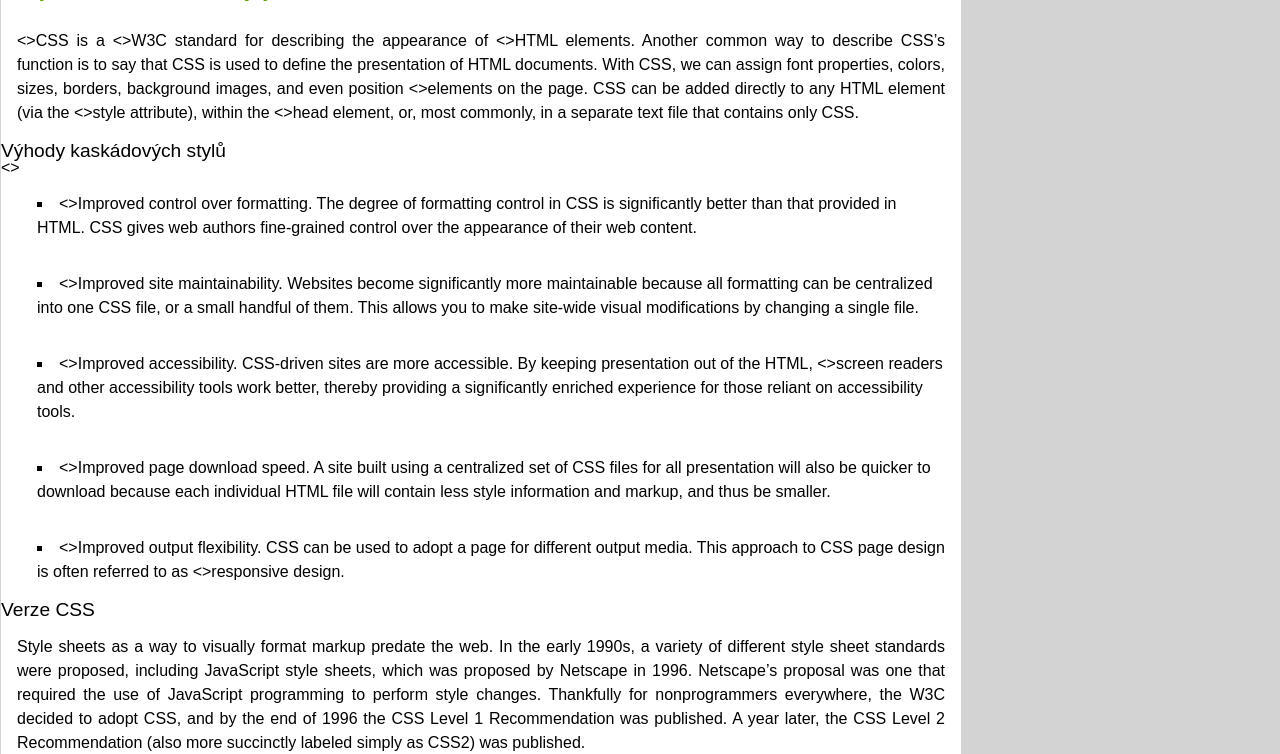
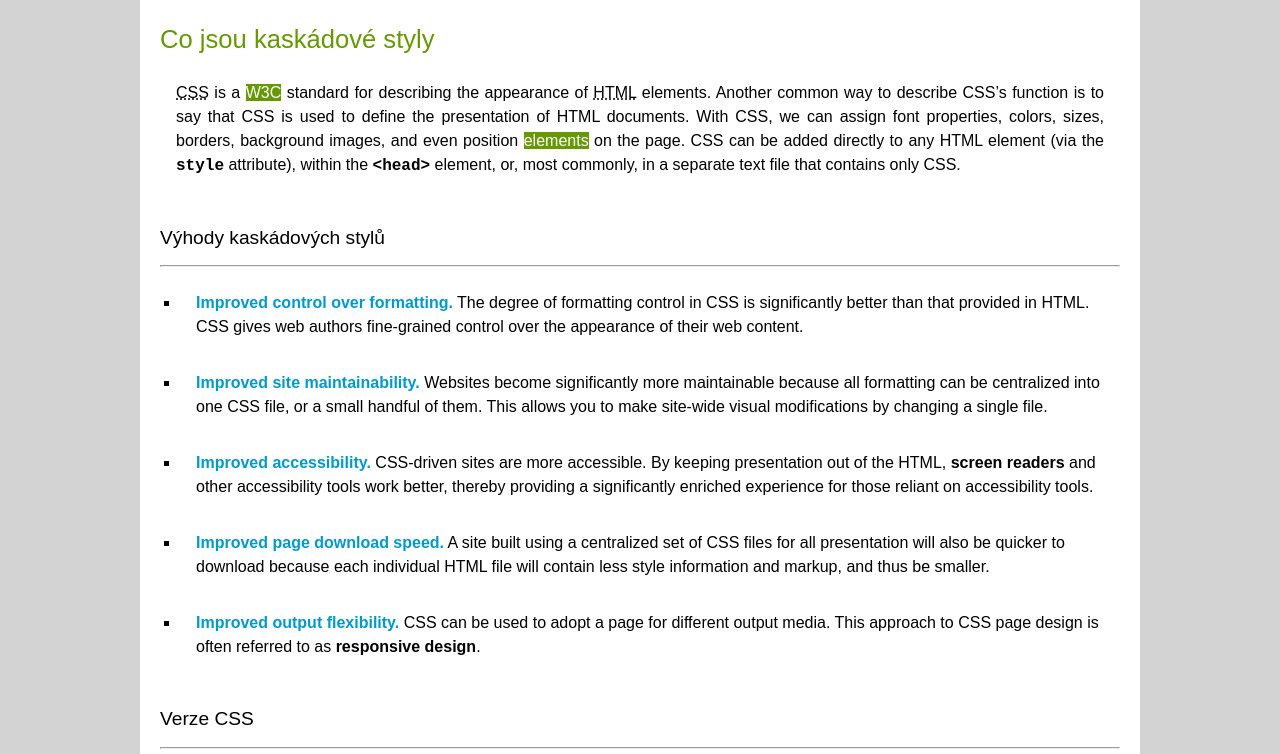
Before and after one commit to NikelVitek/zaklady-css, a plain HTML site: page index.html in a window 1280 px wide. Shown: the part 129-883 px from the top of the page. Drawn offline with Linux system fonts and the light colour scheme.

Commit message:
Finalni verze

```diff
--- a/css/styly.css
+++ b/css/styly.css
@@ -7,10 +7,10 @@ body {
 #obal {
   width: 960px;
   padding: center;
-  /* Nastav okraje tak, aby byl blok obal na str�nce vycentrov�n */
+  margin: 0 auto;
   border: 1px solid lightgray;
   padding: -20px;
-  /* Vnit�n� odsazen� - 20 pixel� */
+  padding: 20px;
   background-color:white;
   color: #000000;
   /* Barva textu - tmav� �ed� odst�n, �estn�ctkov� hodnoty 3 */
@@ -38,14 +38,14 @@ a:hover {
 
 h1 {
   text-align:center;
-  text-size-adjust: 200%;
-  font-weight: 700;
-  /* Barva nadpisu bude toto�n� s barvou zv�razn�n�ho odkazu */
+  font-size:200%;
+  font-weight:bold;
+  color: rgb(0,153,204);
   text-transform: uppercase;
   height: 2em;
 }
 
-h1, h2 {
+h3, h2 {
   font-weight: 200;
   line-height: 2em;
 }
@@ -56,6 +56,7 @@ h2 {
 }
 
 h3 {
+  padding-top:25px;
   font-size: 1.2em;
   text-decoration: dotted;
   text-decoration-color: white;
@@ -76,14 +77,12 @@ li {
   margin-left: 20px;
 }
 
-/* Nastavte pravidlo pro v�echny tu�n� a mod�e zv�razn�n� texty v odr�k�ch. */
-
-/* Nastavte pravidlo pro v�echny odstavce-pozn�mky:
-    * na lev�m okraji bude �ed� ohrani�en� 10px siln�
-    * text bude zleva odsazen o 50 pixel�
-    * pou�it� font bude o 10% men�� ne� z�kladn� p�smo
-    * p�smo bude naklon�n� (kurz�va)
-*/
+.poznamka{
+  border-left: 10px solid gray;
+  padding-left: 50px;
+  font-size: 90%;
+  font-style: italic;
+}
 
 footer {
   color: gray;
@@ -96,6 +95,20 @@ strong {
   font-weight: bold;
 }
 
+mark{
+  background-color: rgb(102,153,0);
+  color: white;
+}
+
+b{
+  color: rgb(0,153,204);
+  font-weight: bold;
+}
+
+code{
+  font-family: "Courier New";
+  font-weight: bold;
+}
 
 /* Nastavte pravidla pro zna�ky vlo�en� do textu �vodn�ho odstavce,
    aby kone�n� vzheld textu odpov�dal p�edloze. */
--- a/index.html
+++ b/index.html
@@ -8,51 +8,46 @@
         <link rel="stylesheet" href="./css/styly.css">
     </head>
     <body>
-        <section id="obal">
+        <div id="obal">
             <nav>
-                <a href="http://validator.w3c.org">Validátor</a>
+                <a href="https://validator.w3.org/">Validátor</a>
         <a href="https://www.w3schools.com">W3schools</a>
-        <a href="">Jak psát web</a>
+        <a href="https://www.jakpsatweb.cz">Jak psát web</a>
             </nav>
             <h1>Úvod do CSS</h1>
             <h2>Co jsou kaskádové styly</h2>
-        <!-- Vlož následující elementy do textu odstavce:
-             1. Elementy označující zkratky - pro zkratky CSS a HTML (přidej vhodné titulky vysvětlující zkratku)
-             2. Elementy mark pro zvýraznění slov "W3C" a "elements".
-             3. Element pro označení programového kódu v případě značky "<head>" a atributu "style".
-             4. Značku "<head>" zapiš s využitím vhodných entit.
-        -->
-            <p><>CSS</> is a <>W3C</>
-                standard for describing the appearance of <>HTML</> elements.
+
+            <p> <abbr title="Kaskádové styly">CSS</abbr>  is a <mark>W3C</mark>
+                standard for describing the appearance of <abbr title="Hypertext Markup Language">HTML</abbr> elements.
                 Another common way to describe CSS’s function is to say that CSS is used to define
                 the presentation of HTML documents. With CSS, we can assign font properties,
-                colors, sizes, borders, background images, and even position <>elements</> on the page.
-                CSS can be added directly to any HTML element (via the <>style</> attribute), within
-                the <>head</> element, or, most commonly, in a separate text file that contains only CSS.</p>
+                colors, sizes, borders, background images, and even position <mark>elements</mark> on the page.
+                CSS can be added directly to any HTML element (via the <code>style</code> attribute), within
+                the <code>&lt;head&gt;</code> element, or, most commonly, in a separate text file that contains only CSS.</p>
             <h3>Výhody kaskádových stylů</h3>
-        <!-- Podle předlohy doplň do kódu vynechané značky. V případě pojmů "screen readers" a "responsive design"
-             použij značku pro silné zvýraznění.
-        -->
-            <>
-                <li><>Improved control over formatting.</> The degree of formatting control in CSS is
+
+            <hr>
+            <ol>
+                <li><b>Improved control over formatting.</b> The degree of formatting control in CSS is
                     significantly better than that provided in HTML. CSS gives web authors
                     fine-grained control over the appearance of their web content.</li>
-                <li><>Improved site maintainability.</> Websites become significantly more maintainable
+                <li><b>Improved site maintainability.</b> Websites become significantly more maintainable
                     because all formatting can be centralized into one CSS file, or a small handful of
                     them. This allows you to make site-wide visual modifications by changing a
                     single file.</li>
-                <li><>Improved accessibility.</> CSS-driven sites are more accessible. By keeping
-                    presentation out of the HTML, <>screen readers</> and other accessibility tools
+                <li><b>Improved accessibility.</b> CSS-driven sites are more accessible. By keeping
+                    presentation out of the HTML, <strong>screen readers</strong> and other accessibility tools
                     work better, thereby providing a significantly enriched experience for those
                     reliant on accessibility tools.</li>
-                <li><>Improved page download speed.</> A site built using a centralized set of CSS files
+                <li><b>Improved page download speed.</b> A site built using a centralized set of CSS files
                     for all presentation will also be quicker to download because each individual
                     HTML file will contain less style information and markup, and thus be smaller.</li>
-                <li><>Improved output flexibility.</> CSS can be used to adopt a page for different
+                <li><b>Improved output flexibility.</b> CSS can be used to adopt a page for different
                     output media. This approach to CSS page design is often referred to as
-                    <>responsive design</>.</li>
-            </>
+                    <strong>responsive design</strong>.</li>
+                </ol>
             <h3>Verze CSS</h3>
+            <hr>
             <p>Style sheets as a way to visually format markup predate the web.
                 In the early 1990s, a variety of different style sheet standards were proposed, including
                 JavaScript style sheets, which was proposed by Netscape in 1996. Netscape’s proposal
@@ -72,6 +67,7 @@
                 CSS3 modules have made it to official W3C Recommendations: CSS Selectors, CSS
                 Namespaces, CSS Media Queries, and CSS Color.</p>
             <h3>Prohlížeče a CSS</h3>
+            <hr>
             <p>Perhaps the most important thing to keep in mind with CSS is that the different
                 browsers have not always kept up to the W3C. While Microsoft’s Internet Explorer
                 was an early champion of CSS (its IE3, released in 1996, was the first major browser
@@ -92,7 +88,7 @@
             <h2>CSS syntax</h2>
         <img src="./img/selector.gif" alt="selector">
             <p></p>
-        </section>
+            </div>
 
         <footer>
             Copyright &copy; IT1 Opava 2022
```
